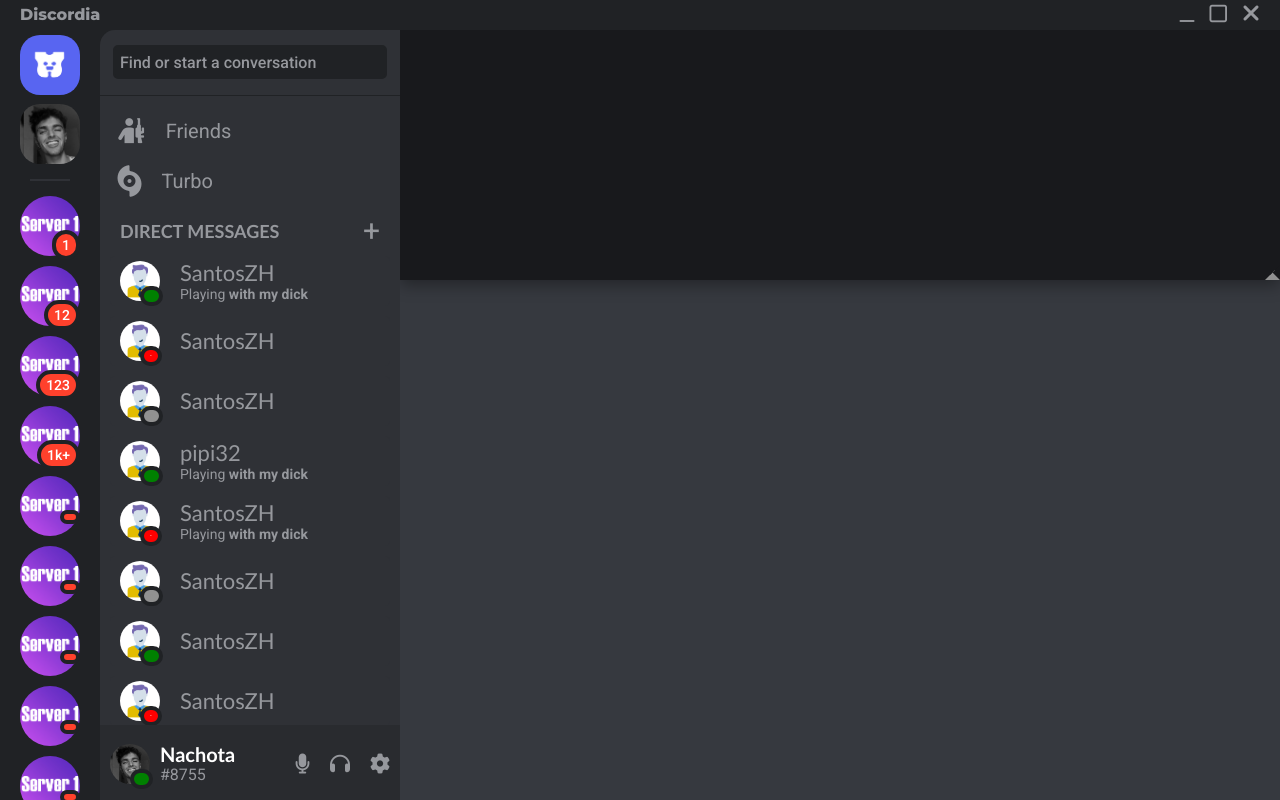
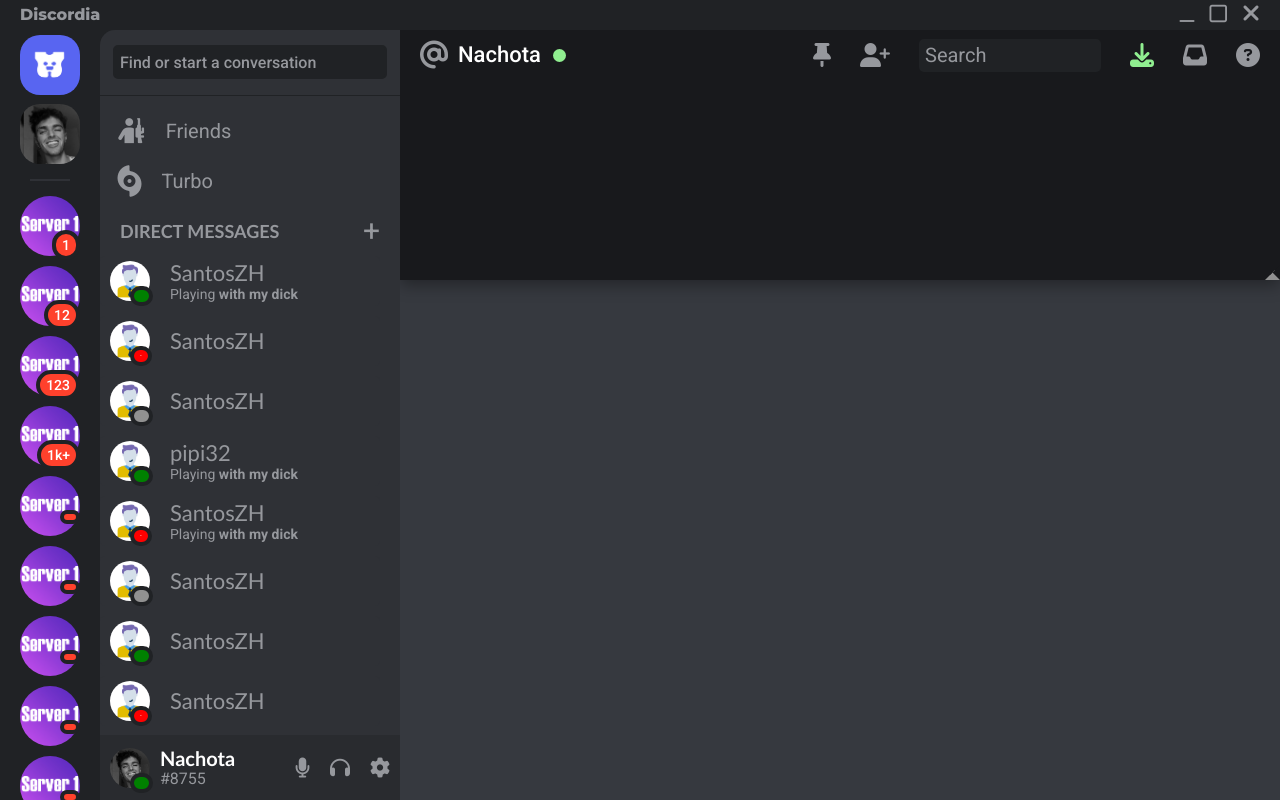
Before and after one commit to nachomtt/discordia, a plain HTML site: page index.html in a window 1280 px wide. Drawn offline with Linux system fonts and the light colour scheme.

Commit message:
add top call options

```diff
--- a/index.html
+++ b/index.html
@@ -110,7 +110,7 @@
         </div>
         <div class="chatsContainer">
             <div class="searchContainer">
-                <input type="text" name="searchConver" id="searchConver" placeholder="Find or start a conversation">
+                <input type="text" name="searchConver" id="searchConver" placeholder="Find or start a conversation" spellcheck="false">
             </div>
             <div class="profileContainer">
                 <a href="" class="profileInfo">
@@ -147,7 +147,7 @@
 
 
 
-                <div class="chatList">
+                <div class="chhflghoh,yirklelñslhbñjghpspdh´d'gñnopfledhatList">
                     <div class="chatShortcut">
                         <img src="./assets/chatPic1.jpg" alt="Server Picture" class="chatPhoto">
                         <div class="chatOnline">
@@ -249,7 +249,30 @@
         </div>
         <div class="callAndChatContainer">
             <div class="callContainer">
+                <div class="topCallContainer">
+                    <div class="topCallLeft">
+                        <i class="fa-solid fa-at"></i>
+                        <h4>Nachota</h4>
+                        <div class="onlineStatus"></div>
+                    </div>
+                    <div class="topCallRight">
+                        <i class="fa-solid fa-thumbtack" id="pinIcon"></i>
+                        <i class="fa-solid fa-user-plus"></i>
+                        <input class="callSearchInput" placeholder="Search" >
+                        <i class="fa-solid fa-download" id="downloadIcon" ></i>
+                        <i class="fa-solid fa-inbox"></i>
+                        <i class="fa-solid fa-circle-question"></i>
+                    </div>
+                </div>
+                <div class="region">
 
+                </div>
+                <div class="callPhoto">
+
+                </div>
+                <div class="callButtons">
+
+                </div>
             </div>
             <div class="chatContainer">
                 <p></p>
--- a/style.css
+++ b/style.css
@@ -219,7 +219,7 @@ FRIENDS CHAT AND PROFILE
     z-index: 2;
     border-top-left-radius: 15px;
     display: grid;
-    grid-template-rows: auto;
+    grid-template-rows: auto 1fr auto;
     grid-template-areas: " search " "underS" "profileC";
 }
 
@@ -450,9 +450,8 @@ FRIENDS CHAT AND PROFILE
 .profileContainer {
 width: 100%;
 background-color:rgb(41, 43, 47);
-height: 90%;
-padding-top: 10px;
-padding-bottom: 5px;
+height: 100%;
+padding-top: 5px;
 z-index: 5;
 grid-area: profileC;
 display: flex;
@@ -524,6 +523,69 @@ align-items: center;
     z-index: 1;
 }
 
+.topCallContainer {
+    width: calc(100vw - 400px);
+    height: 50px;
+    borders: 1px solid red;
+    display: flex;
+    justify-content: space-between;
+}
+.topCallLeft {
+    display: flex;
+    align-items: center;
+    gap: 10px;
+    padding-left: 20px;
+}
+.topCallLeft i {
+    font-size: 28px;
+    color: rgb(150, 152, 157);
+    font-weight: 00;
+}
+.topCallLeft h4 {
+    font-size: 22px;
+    color: white;
+    padding-right: 2px;
+    font-weight: 500;
+}
+
+.onlineStatus {
+    width: 13px;
+    height: 13px;
+    background-color: lightgreen;
+    border-radius: 10px;
+}
+
+.topCallRight {
+    display: flex;
+    align-items: center;
+    justify-content: left;
+    gap: 29px;
+    padding-right: 20px;
+}
+.topCallRight i{
+        font-size: 24px;
+        color: rgb(150, 152, 157);
+        font-weight: 00;
+
+}
+.callSearchInput {
+    width: 170px;
+    background-color: rgb(32, 34, 37);
+    border: 4px solid rgb(32, 34, 37);
+    border-radius: 5px;
+    color: rgb(150, 152, 157);
+    font-size: 20px;
+
+}
+
+#pinIcon {
+    position: relative;
+    rotate: 45°;
+}
+#downloadIcon {
+    color: lightgreen;
+    font-weight: 600;
+}
 .chatContainer {
     position: fixed;
     bottom: 0;
```
